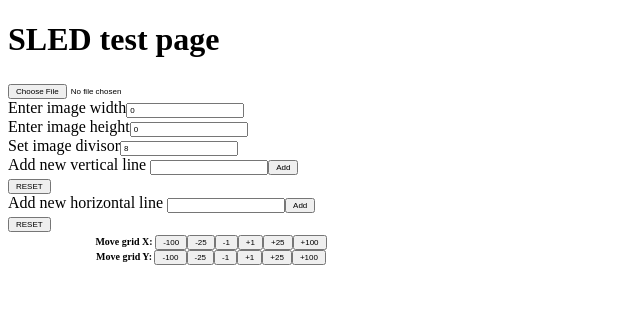
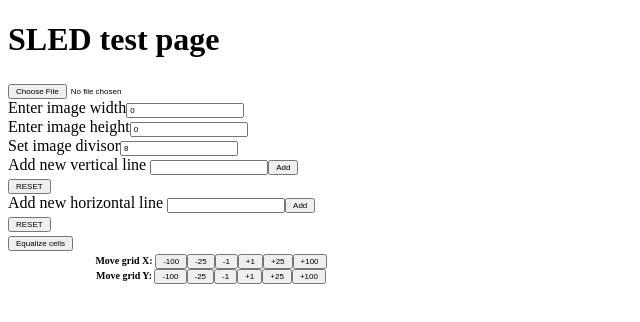
Before and after one commit to SpeciesFileGroup/sled, a Vue app: page / in a window 1280 px wide. Shown: the top 322 px of the page, without its empty margins (0-640 px from the left). Built offline with nearby package versions, Linux system fonts and the light colour scheme.

Commit message:
#16 #5 implement equalize cells method.  prep for reintroducing line mousover/out bubble control.

```diff
--- a/src/App.vue
+++ b/src/App.vue
@@ -32,6 +32,9 @@
           type="button"
           value="RESET"
           @click="resetHlines()"/>
+      </div>
+      <div>
+        <input type="button" value="Equalize cells" @click="equalizeLines" />
       </div>
     </div>
     <div class="cells">
@@ -221,10 +224,30 @@ export default {
     removeRow (index) {
       this.$delete(this.hLines, index)
     },
-
     removeColumn (index) {
       this.$delete(this.vLines, index)
     },
+    equalizeLines() {
+      if ((this.hLines.length > 1) && this.vLines.length > 1) {
+        // compute intersections
+        this.cells = []
+        let i = 0 // horizontal (column) index
+        let j = 0 // vertical (row) index
+        let ul, lr // upper left, lower right corners of cell
+        let cellIndex = 0
+        let hRows = this.hLinesInOrder.length - 1 // only enumerate non-empty cells BETWEEN lines
+        let vCols = this.vLinesInOrder.length - 1 // one less populated row/column than lines
+        let hSize = (this.hLines[hRows] - this.hLines[0]) / hRows
+        let vSize = (this.vLines[vCols] - this.vLines[0]) / vCols
+        for (j = 0; j < hRows; j++) {
+          this.$set(this.hLines, j, this.hLines[0] + j * hSize)
+        }
+        for (i = 0; i < vCols; i++) {
+          this.$set(this.vLines, i, this.vLines[0] + i * vSize)
+          }
+        this.computeCells()
+        }
+      },
     computeCells () {
       if ((this.hLines.length > 1) && this.vLines.length > 1) {
         // compute intersections
--- a/src/components/svgLine.vue
+++ b/src/components/svgLine.vue
@@ -30,12 +30,16 @@ export default {
   methods: {
     showBubble() {
       if (this.x1 == this.x2) {
-        this.$emit('vBubble', [this.x2, 0.3 * (this.y2 - this.y1), 1])
+        this.$emit('vBubble', [this.x2, 0.7 * (this.y2 - this.y1), 1])
       }
       if (this.y1 == this.y2)
-      this.$emit('hBubble', [0.3 * (this.x2 - this.x1), this.y2, 1])
+      this.$emit('hBubble', [0.7 * (this.x2 - this.x1), this.y2, 1])
     },
     removeBubble() {
+      let that = this
+      setTimeout(function() {
+        return false
+      }, 10000)
       this.$emit('removeBubble')
     }
   }
--- a/src/components/vCircle.vue
+++ b/src/components/vCircle.vue
@@ -1,7 +1,7 @@
 <template>
   <circle
     :cx="vLines[ix]/scale" :cy="0.3*(hLines[hLines.length-1] - hLines[0])/scale" :r="50/scale" style="stroke:rgb(0,0,0);stroke-width:2;opacity:0.7;fill-opacity:0"
-    @mousedown="dragging=true" @mousemove="dragCircle" @mouseup="endDrag"/>
+    @mousedown="dragging=true" @mousemove="dragCircle($event)" @mouseup="endDrag"/>
 </template>
 <script>
   export default {
@@ -37,7 +37,7 @@
         // this.$emit('mousedown', true)
         this.dragging = true
       },
-      dragCircle() {
+      dragCircle(event) {
         if (this.dragging) {
           let dx = event.layerX * this.scale - this.vLines[this.ix]
           let dy = event.layerY * this.scale - this.hLines[this.iy]
```
